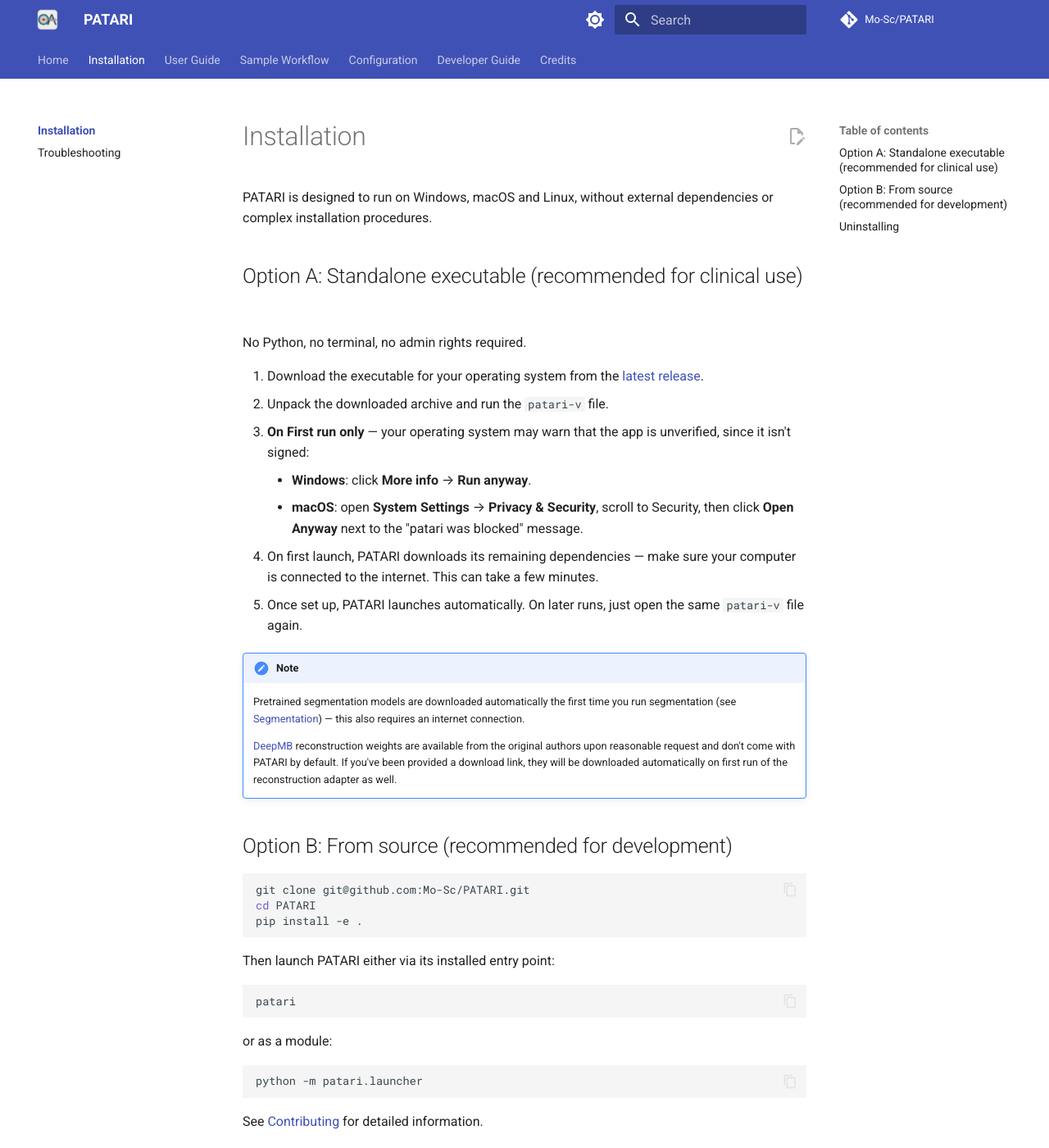
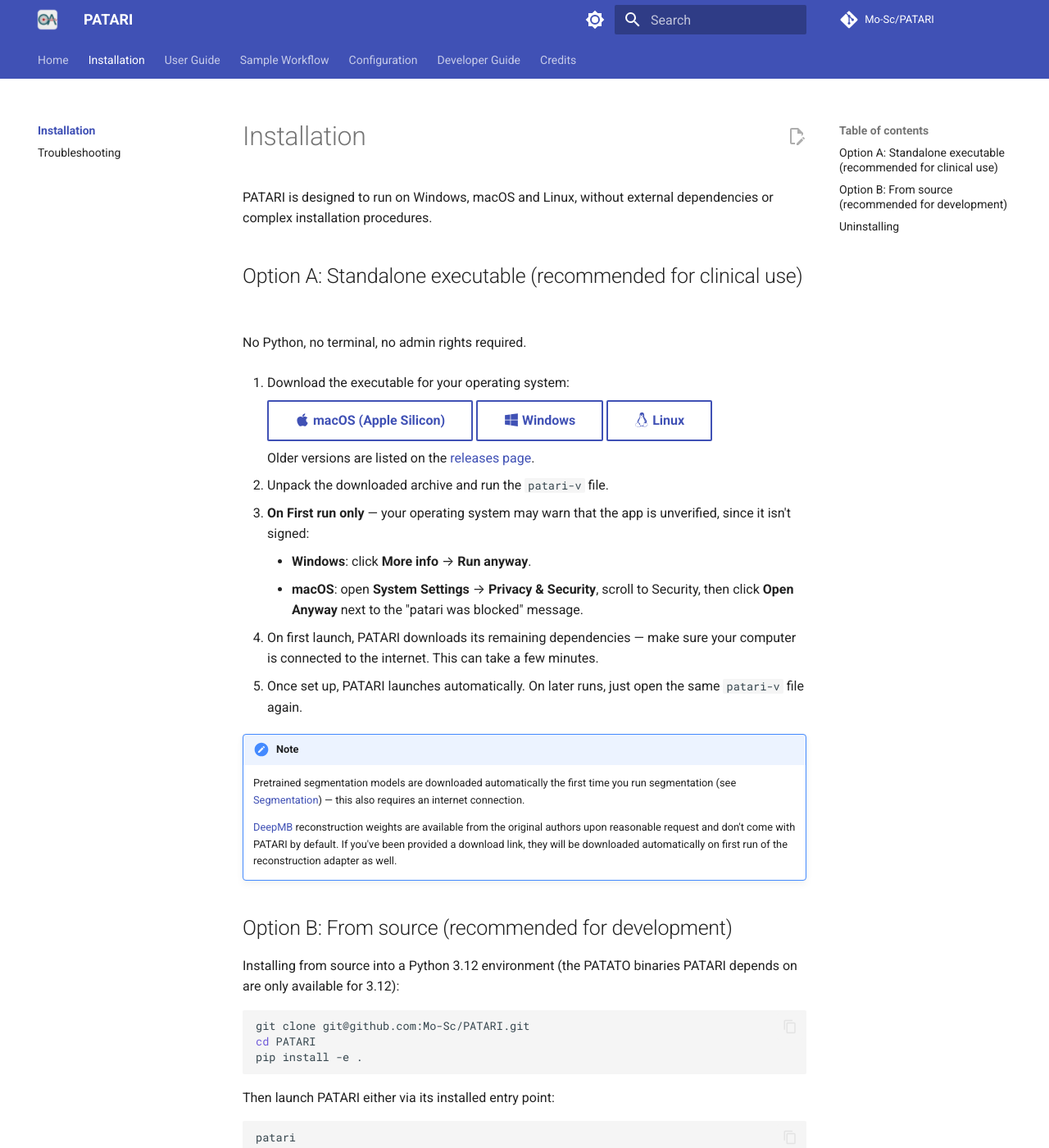
Before and after one commit to Mo-Sc/OPTARI, an MkDocs documentation site: the page built from docs/installation/index.md, in a window 1280 px wide and 1400 px high. Shown: the whole window at 82% size. Built offline with MkDocs 1.6.1 and Material for MkDocs 9.7.7, drawn with Linux system fonts in a browser that asks for light colours; comment, search, counter and statistics services are not loaded.

Commit message:
switched to from pyqt6 to pyside6

````diff
--- a/docs/installation/index.md
+++ b/docs/installation/index.md
@@ -6,8 +6,15 @@
 
 No Python, no terminal, no admin rights required.
 
-1. Download the executable for your operating system from the
-   [latest release](https://github.com/Mo-Sc/PATARI/releases).
+1. Download the executable for your operating system:
+
+    <!-- TODO: replace with the release download links -->
+    [:fontawesome-brands-apple: macOS (Apple Silicon)](#){ .md-button }
+    [:fontawesome-brands-windows: Windows](#){ .md-button }
+    [:fontawesome-brands-linux: Linux](#){ .md-button }
+
+    Older versions are listed on the [releases page](https://github.com/Mo-Sc/PATARI/releases).
+
 2. Unpack the downloaded archive and run the `patari-v` file.
 3. **On First run only** — your operating system may warn that the app is unverified, since it isn't signed:
       - **Windows**: click **More info** → **Run anyway**.
@@ -27,6 +34,8 @@
     well.
 
 ## Option B: From source (recommended for development)
+
+Installing from source into a Python 3.12 environment (the PATATO binaries PATARI depends on are only available for 3.12):
 
 ```bash
 git clone git@github.com:Mo-Sc/PATARI.git
--- a/pyproject.toml
+++ b/pyproject.toml
@@ -15,10 +15,11 @@
     "Operating System :: MacOS :: MacOS X",
     "Operating System :: Microsoft :: Windows",
 ]
-requires-python = ">=3.12"
+# the PATATO wheels below are built for CPython 3.12 only
+requires-python = ">=3.12,<3.13"
 dependencies = [
     "napari==0.9.1",
-    "PyQt6==6.10.2",
+    "PySide6==6.11.2",
     "numpy==2.4.6",
     "pandas==3.0.5",
     "magicgui==0.10.2",
````
Also changed, not shown: README.md (+2 -2 lines), 3 other files.
